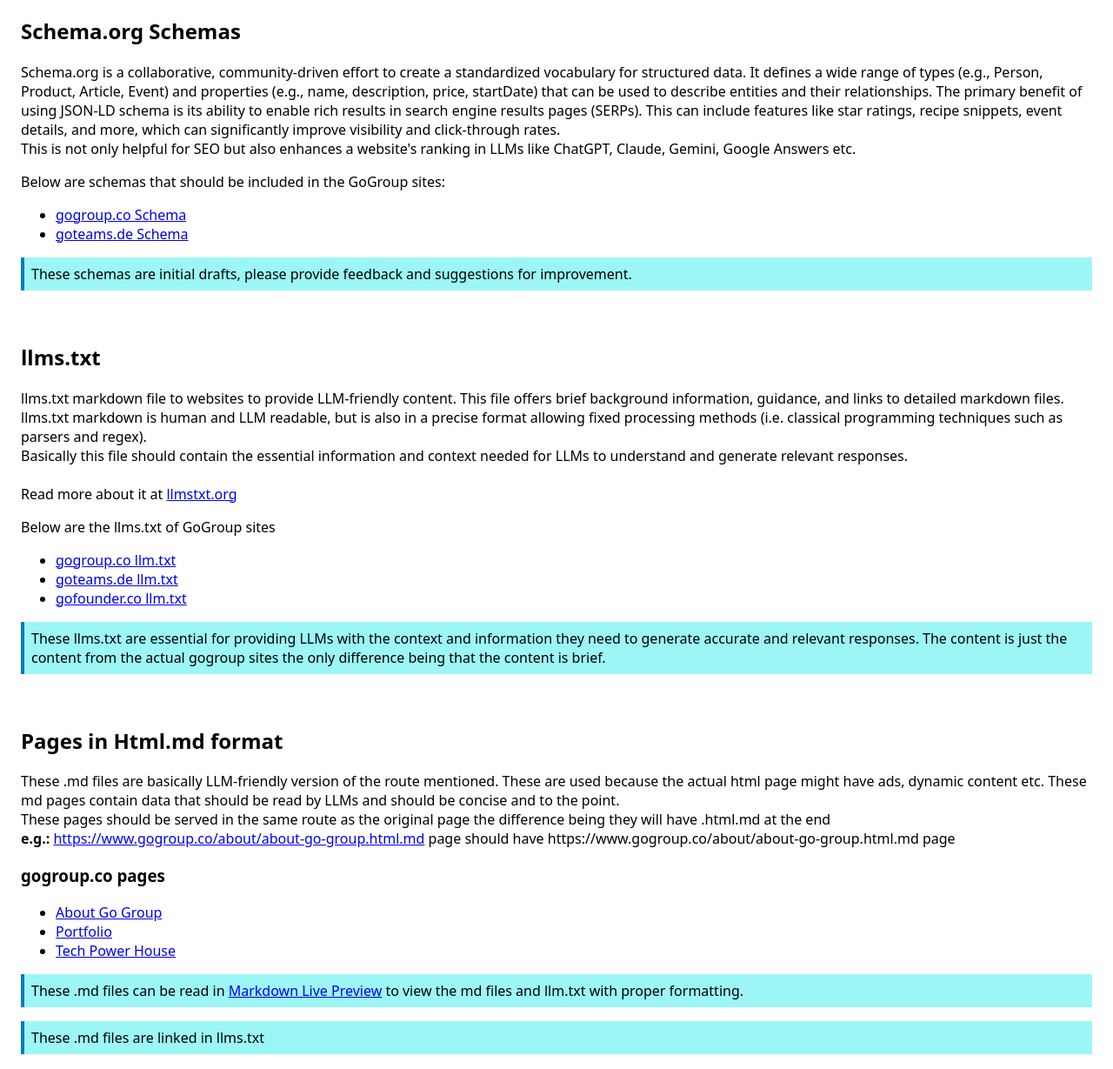
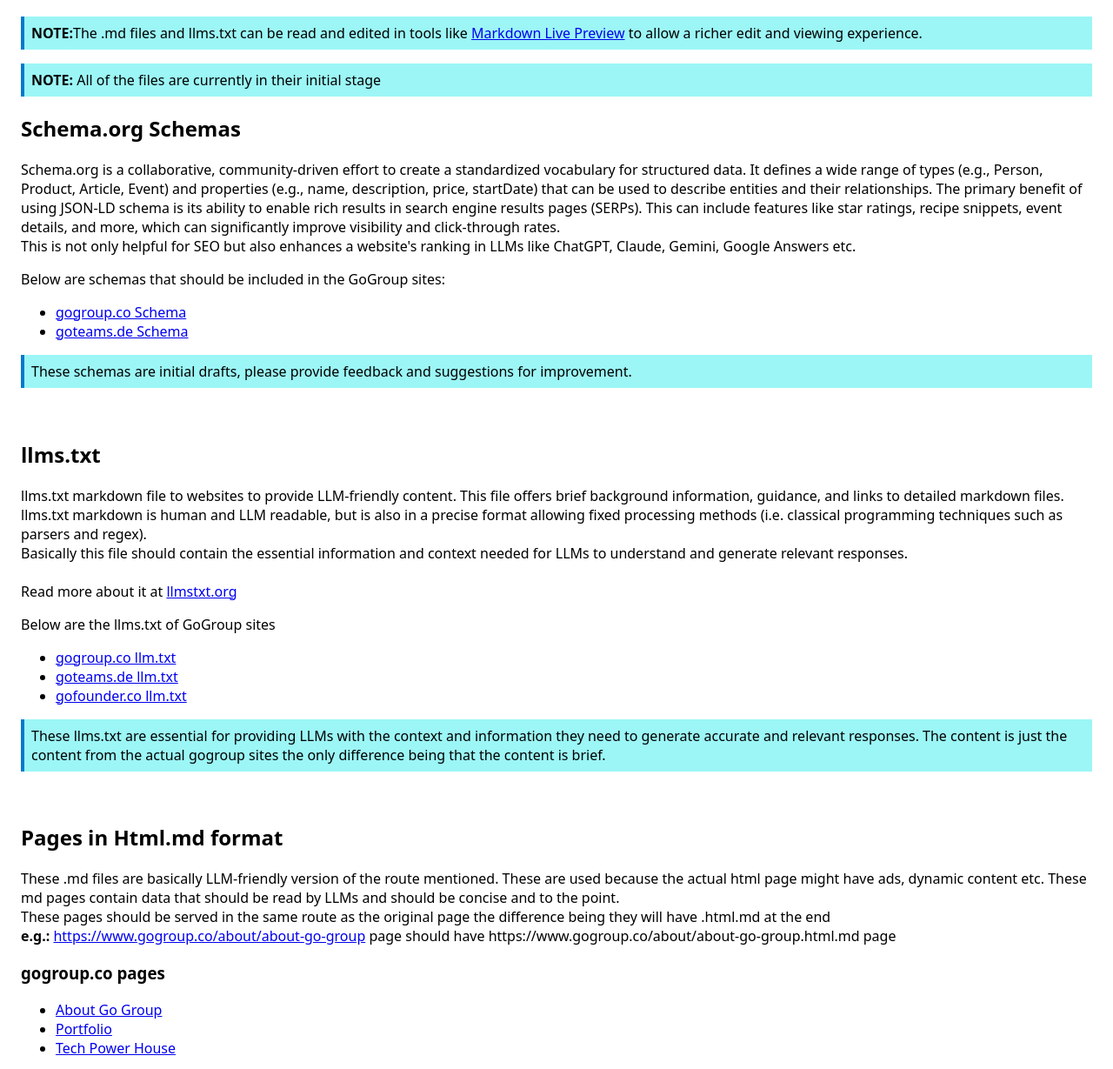
Before and after one commit to nitin-gogroup/gogroup-GEO, a plain HTML site: page index.html in a window 1280 px wide. Shown: the part 91-1320 px from the top of the page at 87% size. Drawn offline with Linux system fonts and the light colour scheme.

Commit message:
changed some content in index.html

```diff
--- a/index.html
+++ b/index.html
@@ -23,6 +23,12 @@
   </head>
   <body>
     <h1>GEO schema and LLM related topics</h1>
+    <p class="blockquote">
+      <b>NOTE:</b>The .md files and llms.txt can be read and edited in tools like
+      <a href="https://markdownlivepreview.com/">Markdown Live Preview</a> to
+      allow a richer edit and viewing experience.
+    </p>
+    <p class="blockquote"><b>NOTE:</b> All of the files are currently in their initial stage</p>
     <section>
       <h2>Schema.org Schemas</h2>
       <p>
@@ -82,23 +88,33 @@
       <h2>Pages in Html.md format</h2>
       <p>
         These .md files are basically LLM-friendly version of the route
-        mentioned. These are used because the actual html page might have ads, dynamic content etc.
-        These md pages contain data that should be read by LLMs and should be concise and to the point.
-        <br/>These pages should be served in the same route as the original page the difference being they will have .html.md at the end
-        <br/> <b>e.g.:</b> <a href="https://www.gogroup.co/about/about-go-group.html.md">https://www.gogroup.co/about/about-go-group.html.md</a> page should have https://www.gogroup.co/about/about-go-group.html.md page
+        mentioned. These are used because the actual html page might have ads,
+        dynamic content etc. These md pages contain data that should be read by
+        LLMs and should be concise and to the point.
+        <br />These pages should be served in the same route as the original
+        page the difference being they will have .html.md at the end <br />
+        <b>e.g.:</b>
+        <a href="https://www.gogroup.co/about/about-go-group.html.md"
+          >https://www.gogroup.co/about/about-go-group</a
+        >
+        page should have https://www.gogroup.co/about/about-go-group.html.md
+        page
       </p>
 
       <h3>gogroup.co pages</h3>
       <ul>
-        <li><a href="html-mds/gogroup/about-go-group.html.md">About Go Group</a></li>
+        <li>
+          <a href="html-mds/gogroup/about-go-group.html.md">About Go Group</a>
+        </li>
         <li><a href="html-mds/gogroup/portfolio.html.md">Portfolio</a></li>
-        <li><a href="html-mds/gogroup/tech-power-house.html.md">Tech Power House</a></li>
+        <li>
+          <a href="html-mds/gogroup/tech-power-house.html.md"
+            >Tech Power House</a
+          >
+        </li>
       </ul>
-
-      <p class="blockquote">
-        These .md files can be read in <a href="https://markdownlivepreview.com/">Markdown Live Preview</a> to view the md files and llm.txt with proper formatting.
-      </p>
-      <p class="blockquote">These .md files are linked in llms.txt</p>
+      <p class="blockquote">These .md files are linked in gogroup.co <a href="llms-txts/gogroup.llm.txt">llms.txt</a>
+      <br/>Currently only .md pages for gogroup.co have been made with only pages that are considered essential or have dynamic data</p>
     </section>
   </body>
 </html>
```
